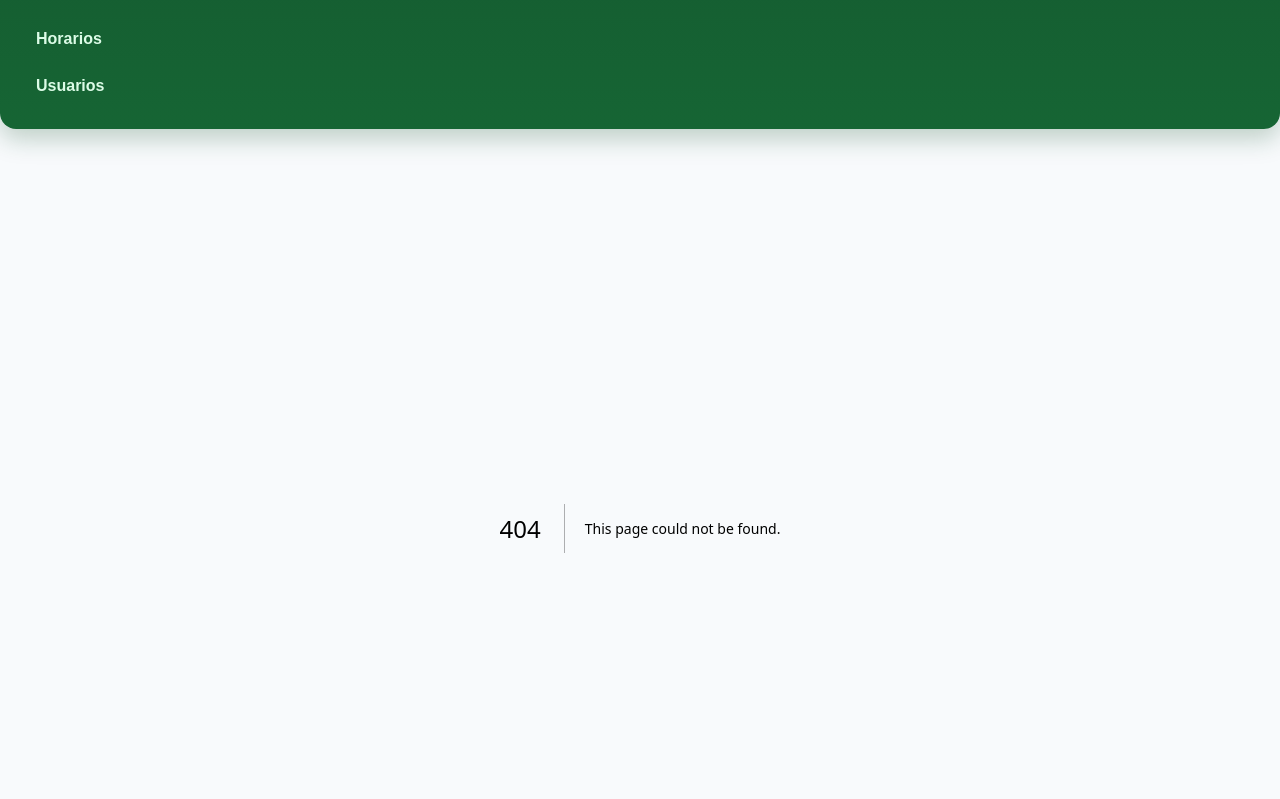
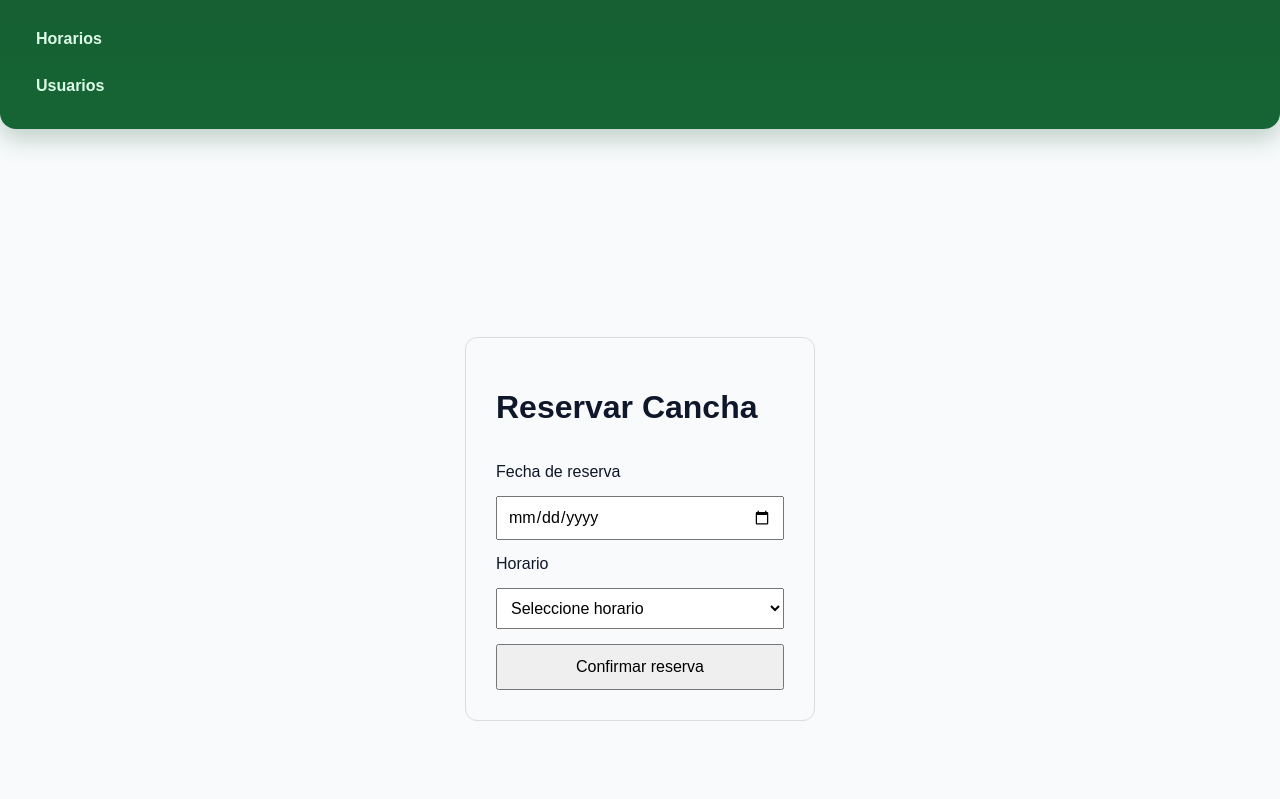
Before and after one commit to leidyrojas423-coder/ReservaPlay, a Next.js app in the folder frontend/: page /reservar in a window 1280 px wide. Before the commit this address had no page. Shown: the part 441-1240 px from the top of the page. Built offline with nearby package versions, Linux system fonts and the light colour scheme.

Commit message:
mis cambios

```diff
--- /dev/null
+++ b/frontend/app/reservar/page.tsx
@@ -0,0 +1,92 @@
+"use client";
+
+import { useState } from "react";
+import styles from "./reservar.module.css";
+
+
+export default function ReservarPage(){
+
+    const [fecha,setFecha] = useState("");
+    const [hora,setHora] = useState("");
+
+
+    const handleSubmit = (e:React.FormEvent)=>{
+        e.preventDefault();
+
+        console.log({
+            fecha,
+            hora
+        });
+
+        // Después conectaremos con NestJS
+    }
+
+
+    return(
+
+        <main className={styles.container}>
+
+            <form
+                className={styles.form}
+                onSubmit={handleSubmit}
+            >
+
+                <h1>
+                    Reservar Cancha
+                </h1>
+
+
+                <label>
+                    Fecha de reserva
+                </label>
+
+                <input
+                    type="date"
+                    value={fecha}
+                    onChange={(e)=>setFecha(e.target.value)}
+                    required
+                />
+
+
+                <label>
+                    Horario
+                </label>
+
+
+                <select
+                    value={hora}
+                    onChange={(e)=>setHora(e.target.value)}
+                    required
+                >
+
+                    <option value="">
+                        Seleccione horario
+                    </option>
+
+                    <option>
+                        6:00 AM - 7:00 AM
+                    </option>
+
+                    <option>
+                        7:00 AM - 8:00 AM
+                    </option>
+
+                    <option>
+                        8:00 PM - 9:00 PM
+                    </option>
+
+                </select>
+
+
+                <button type="submit">
+                    Confirmar reserva
+                </button>
+
+
+            </form>
+
+
+        </main>
+
+    )
+}
--- /dev/null
+++ b/frontend/app/reservar/reservar.module.css
@@ -0,0 +1,29 @@
+.container{
+    min-height:100vh;
+    display:flex;
+    justify-content:center;
+    align-items:center;
+}
+
+
+.form{
+    width:350px;
+    display:flex;
+    flex-direction:column;
+    gap:15px;
+    padding:30px;
+    border-radius:12px;
+    border:1px solid #ddd;
+}
+
+
+.form input,
+.form select{
+    padding:10px;
+}
+
+
+.form button{
+    padding:12px;
+    cursor:pointer;
+}
```
